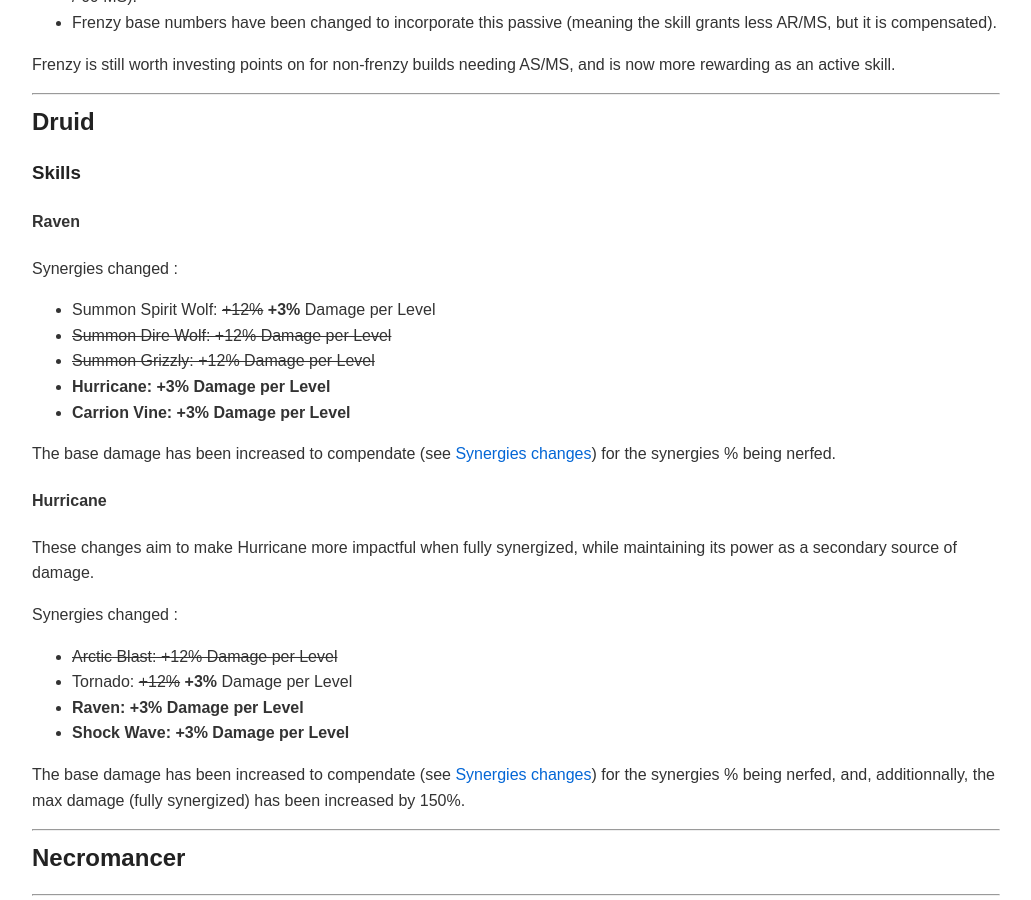
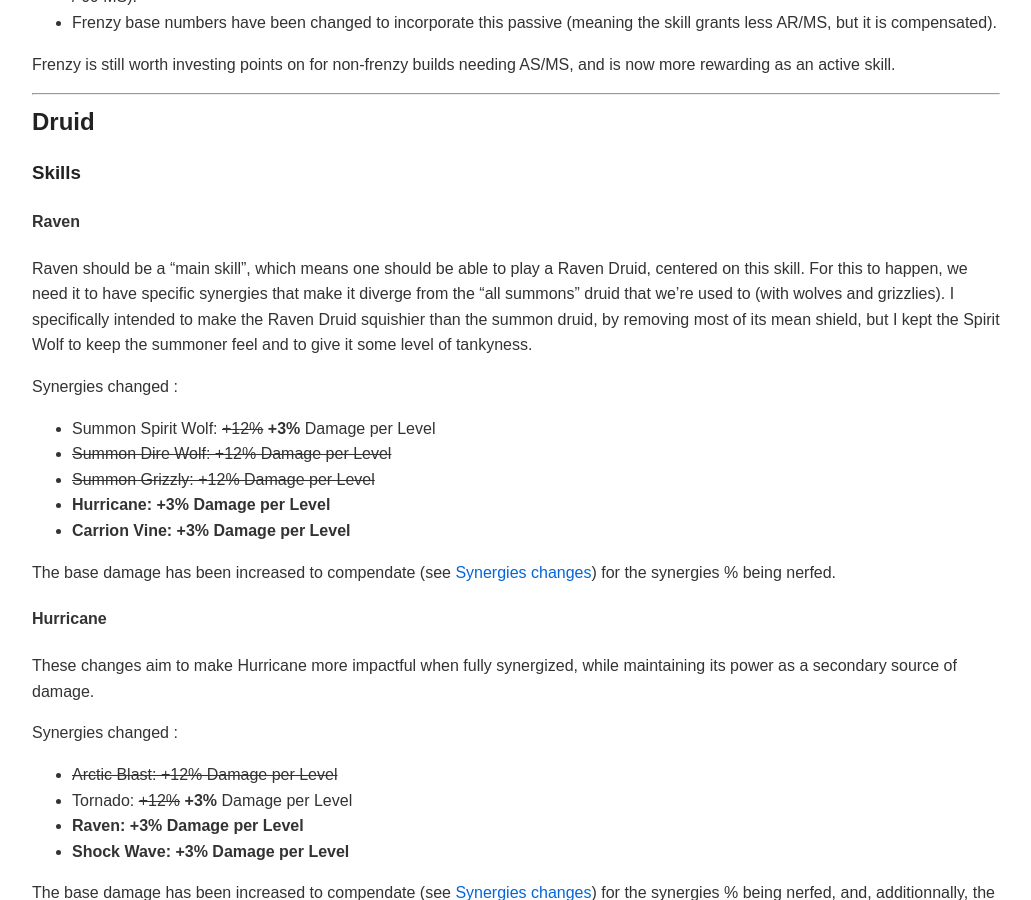
Before and after one commit to zagd3m/patchnotes, a Jekyll site: the page built from docs/full-notes.md, in a window 1280 px wide and 900 px high, scrolled down 2178 px. Shown: the whole window, without its empty margins (124-1155 px from the left). Built offline with Jekyll 4.4.1, drawn with Linux system fonts in a browser that asks for light colours.

Commit message:
Update classes_druid.md to clarify the reason behind the Ravens change.

```diff
--- a/docs/_includes/patch-sections/classes_druid.md
+++ b/docs/_includes/patch-sections/classes_druid.md
@@ -3,6 +3,8 @@
 ### Skills
 
 #### Raven
+
+Raven should be a "main skill", which means one should be able to play a Raven Druid, centered on this skill. For this to happen, we need it to have specific synergies that make it diverge from the "all summons" druid that we're used to (with wolves and grizzlies). I specifically intended to make the Raven Druid squishier than the summon druid, by removing most of its mean shield, but I kept the Spirit Wolf to keep the summoner feel and to give it some level of tankyness.
 
 Synergies changed :
 
```
